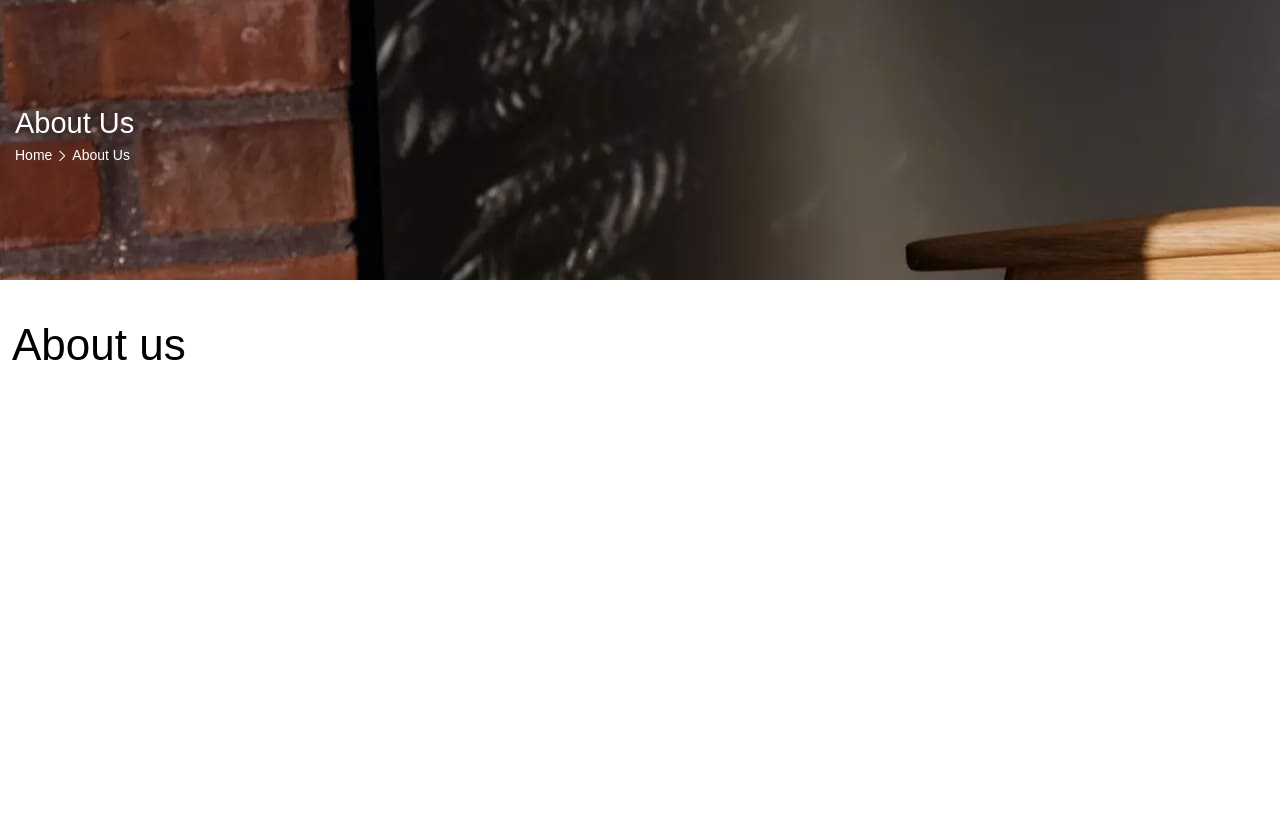
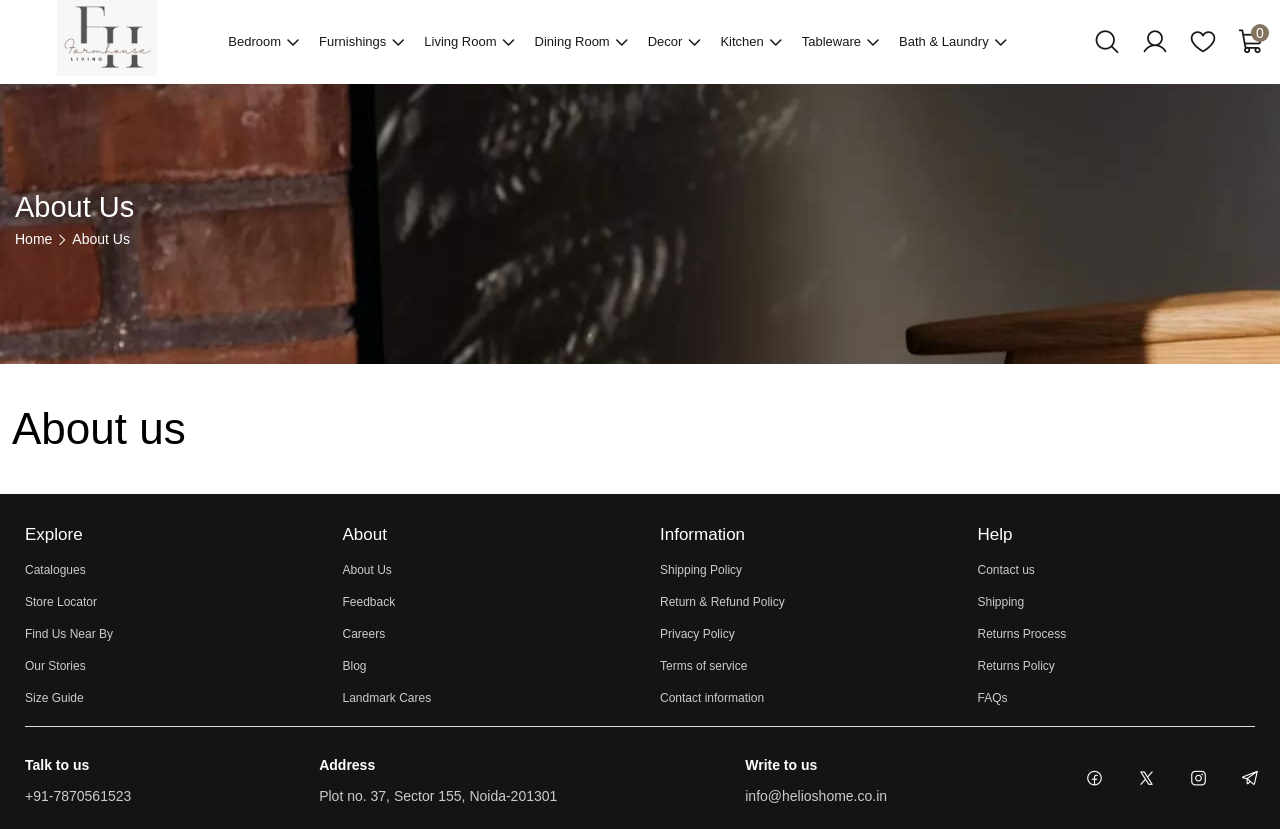
Before and after one commit to raviranjan24/ecommerce, a Next.js app: page /about-us in a window 1280 px wide. Before the commit the page ends 800 px from the top, so only its background shows below. Built offline with nearby package versions, Linux system fonts and the light colour scheme; no server answers; a web font is replaced by a local one.

Commit message:
header footer

```diff
--- a/app/layout.tsx
+++ b/app/layout.tsx
@@ -38,10 +38,10 @@ export default function RootLayout({
         <ScrollToTop />
         <Preload />
         <div id="wrapper">
-          {/* <Header /> */}
+          <Header />
           <MobileMenu />
           {children}
-          {/* <Footer /> */}
+          <Footer />
         </div>
         <JqueryLoader />
         </ReduxProvider>
```
